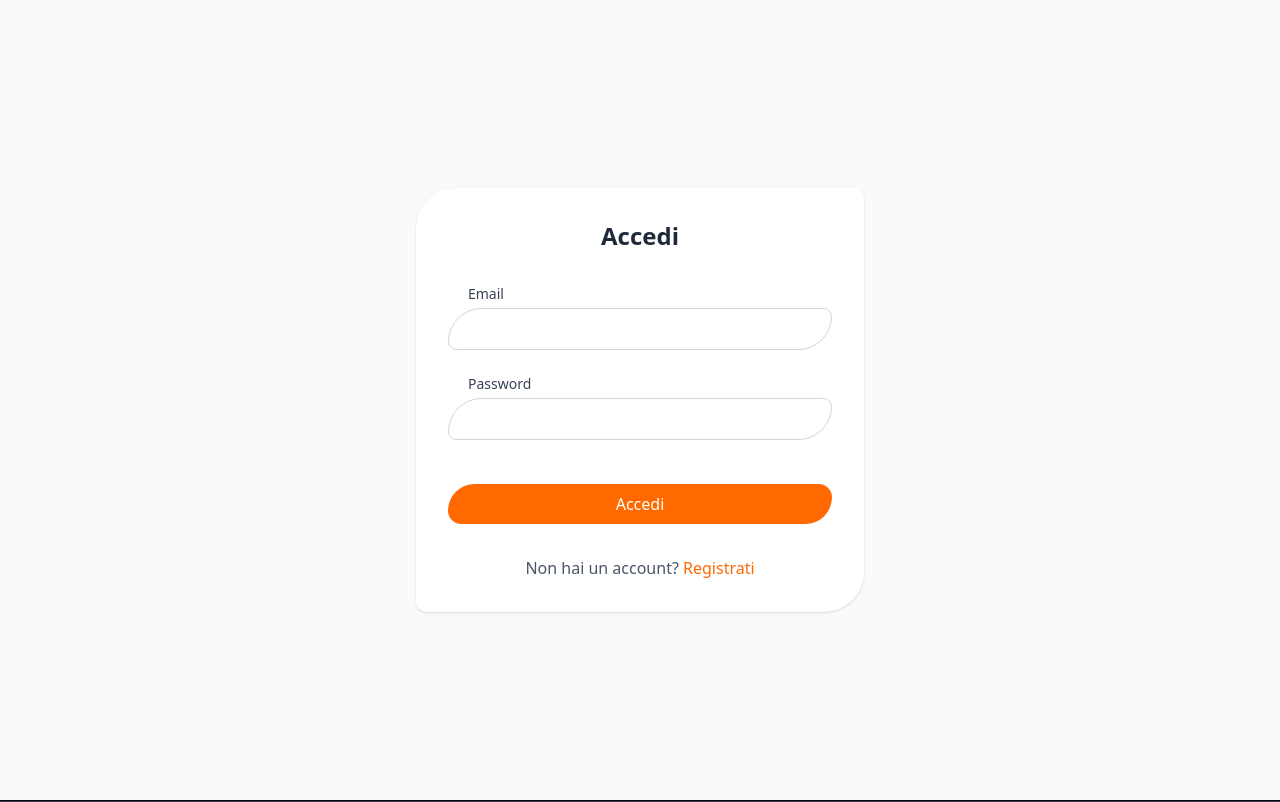
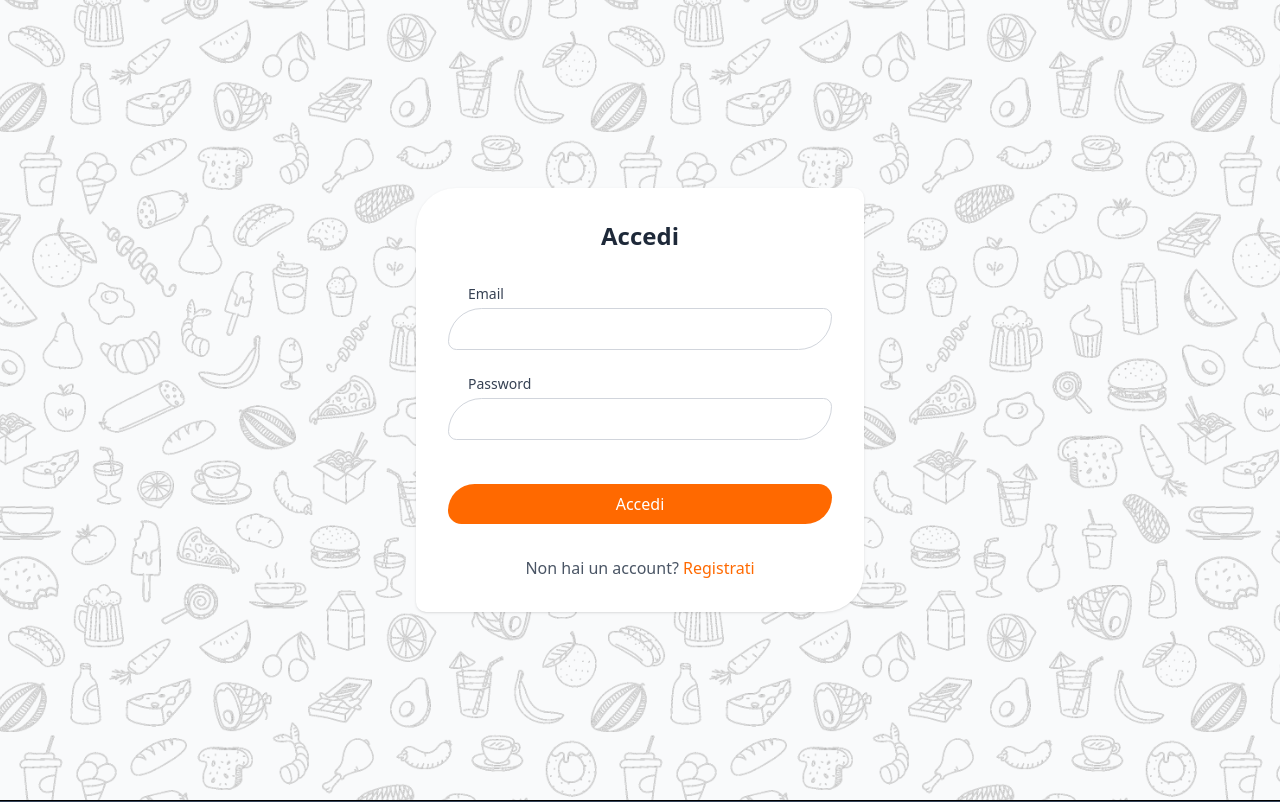
Before and after one commit to zatarra97/minervinoeat-react, a React (Vite) app: page /accesso/login in a window 1280 px wide. Shown: the top 802 px of the page. Built offline with nearby package versions, Linux system fonts and the light colour scheme; no server answers; what amazon-cognito-identity-js would draw is missing.

Commit message:
Inserito background

```diff
--- a/src/App.css
+++ b/src/App.css
@@ -1,4 +1,20 @@
 @import "tailwindcss";
+
+.back {
+    background-image: url('./assets/background.png');
+    background-size: 120px 120px;
+    background-position: center;
+    background-repeat: no-repeat;
+    background-attachment: fixed;
+}
+
+.back-repeat {
+    background-image: url('./assets/background.png');
+    background-size: 600px 600px;
+    background-position: center;
+    background-repeat: repeat;
+    background-attachment: fixed;
+}
 
 .special-rounded {
   border-radius: 40px 10px 40px 10px;
--- a/src/Components/UserMenu.tsx
+++ b/src/Components/UserMenu.tsx
@@ -1,6 +1,6 @@
 import { useState, useRef, useEffect } from 'react';
 import { FontAwesomeIcon } from '@fortawesome/react-fontawesome';
-import { faUser, faSignOutAlt, faChevronDown, faReceipt, faLocationDot, faCog } from '@fortawesome/free-solid-svg-icons';
+import { faUser, faSignOutAlt, faChevronDown, faReceipt } from '@fortawesome/free-solid-svg-icons';
 import { cognitoService } from '../services/cognito';
 import { useNavigate } from 'react-router-dom';
 
--- a/src/Pages/Auth/Login.tsx
+++ b/src/Pages/Auth/Login.tsx
@@ -35,7 +35,7 @@ export default function Login() {
   };
 
   return (
-    <div className="min-h-screen bg-gray-50 flex items-center justify-center py-12 px-4 sm:px-6 lg:px-8">
+    <div className="min-h-screen bg-gray-50 flex items-center justify-center py-12 px-4 sm:px-6 lg:px-8 back-repeat">
       <div className="bg-white px-4 py-8 md:p-8 special-rounded shadow-sm max-w-md w-full space-y-8">
         <div>
           <h1 className="text-2xl font-bold text-center text-gray-800">Accedi</h1>
--- a/src/Pages/Homepage/Homepage.tsx
+++ b/src/Pages/Homepage/Homepage.tsx
@@ -19,7 +19,7 @@ export default function Homepage() {
   });
 
   return (
-    <div className="min-h-screen bg-gray-50">
+    <div className="min-h-screen bg-gray-50 back-repeat">
       {/* Header con logo, ricerca e accesso */}
       <header className="sticky top-0 z-10 bg-white border-b border-orange-500 shadow-sm">
         <div className="container mx-auto md:px-4 px-2">
--- a/src/Pages/RestaurantDetail.tsx
+++ b/src/Pages/RestaurantDetail.tsx
@@ -98,7 +98,7 @@ export default function RestaurantDetail() {
           >
             <FontAwesomeIcon icon={faBicycle} />
             <span>Consegna</span>
-            <span className="text-sm">
+            <span className="text-base">
               {deliveryType === 'delivery'}
             </span>
           </button>
@@ -112,7 +112,7 @@ export default function RestaurantDetail() {
           >
             <FontAwesomeIcon icon={faStore} />
             <span>Ritiro</span>
-            <span className="text-sm">
+            <span className="text-base">
               {deliveryType === 'pickup' }
             </span>
           </button>
@@ -127,7 +127,7 @@ export default function RestaurantDetail() {
                 <div key={item.name} className="flex justify-between items-center">
                   <div>
                     <h3 className="font-medium text-lg">{item.name}</h3>
-                    <p className="text-sm text-gray-500">€{item.price.toFixed(2)}</p>
+                    <p className="text-base text-gray-500">€{item.price.toFixed(2)}</p>
                   </div>
                   <div className="flex items-center gap-2">
                     <button
@@ -199,7 +199,7 @@ export default function RestaurantDetail() {
   );
 
   return (
-    <div className="min-h-screen bg-gray-50">
+    <div className="min-h-screen bg-gray-50 back-repeat">
       <Navbar isSticky={false} />
 
       {/* Contenuto principale */}
@@ -220,7 +220,7 @@ export default function RestaurantDetail() {
               <div className="flex flex-wrap items-start justify-between gap-4 mb-6">
                 <div>
                   <h1 className="text-3xl font-bold text-gray-800 mb-2">{restaurant.name}</h1>
-                  <div className="flex items-center gap-4 text-sm text-gray-600">
+                  <div className="flex items-center gap-4 text-base text-gray-600">
                     <div className="flex items-center">
                       <FontAwesomeIcon icon={faStar} className="text-yellow-400 mr-1" />
                       <span className="font-medium">{restaurant.rating}</span>
@@ -236,10 +236,10 @@ export default function RestaurantDetail() {
                   </div>
                 </div>
                 <div className="flex flex-col items-end">
-                  <div className="text-sm text-gray-600 mb-1">
+                  <div className="text-base text-gray-600 mb-1">
                     Ordine minimo: <FontAwesomeIcon icon={faEuroSign} className="text-gray-500" /> {restaurant.minOrder}
                   </div>
-                  <div className="text-sm text-gray-600">
+                  <div className="text-base text-gray-600">
                     Consegna: {restaurant.deliveryFee}
                   </div>
                 </div>
@@ -255,7 +255,7 @@ export default function RestaurantDetail() {
                         <div key={itemIndex} className="flex justify-between items-start p-4 bg-gray-50 rounded-lg  border border-gray-200">
                           <div>
                             <h3 className="font-semibold text-gray-800 text-lg">{item.name}</h3>
-                            <p className="text-gray-600 text-sm mt-1">{item.description}</p>
+                            <p className="text-gray-600 text-base mt-1">{item.description}</p>
                             <p className="text-orange-500 font-medium mt-2">€{item.price.toFixed(2)}</p>
                           </div>
                           <button
```
Also changed, not shown: src/assets/background.png (added).
